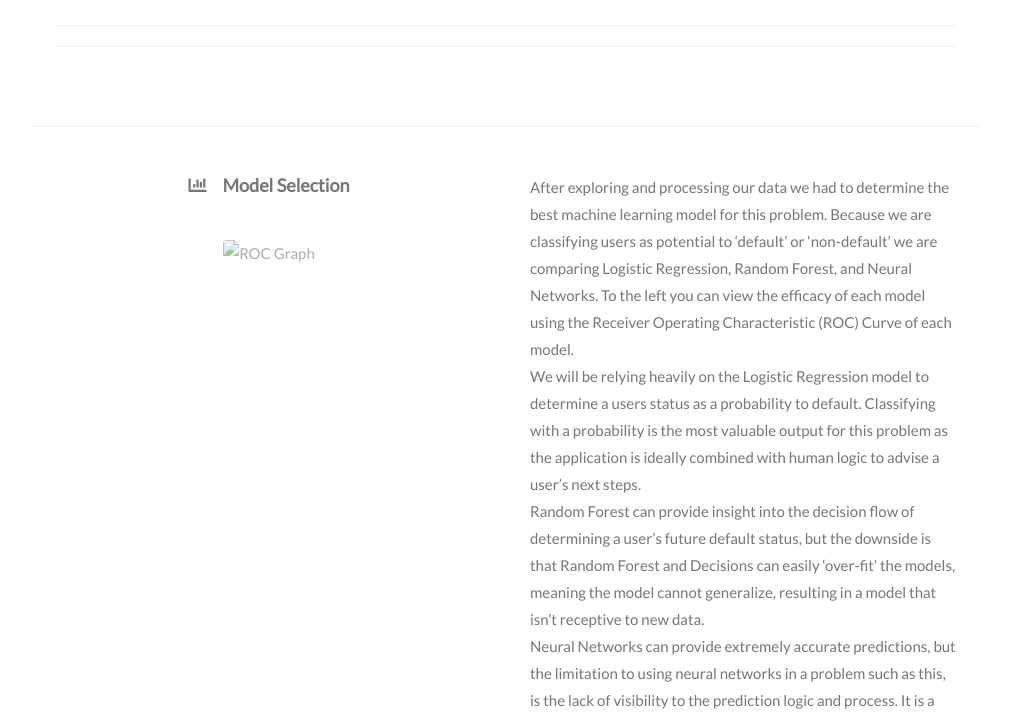
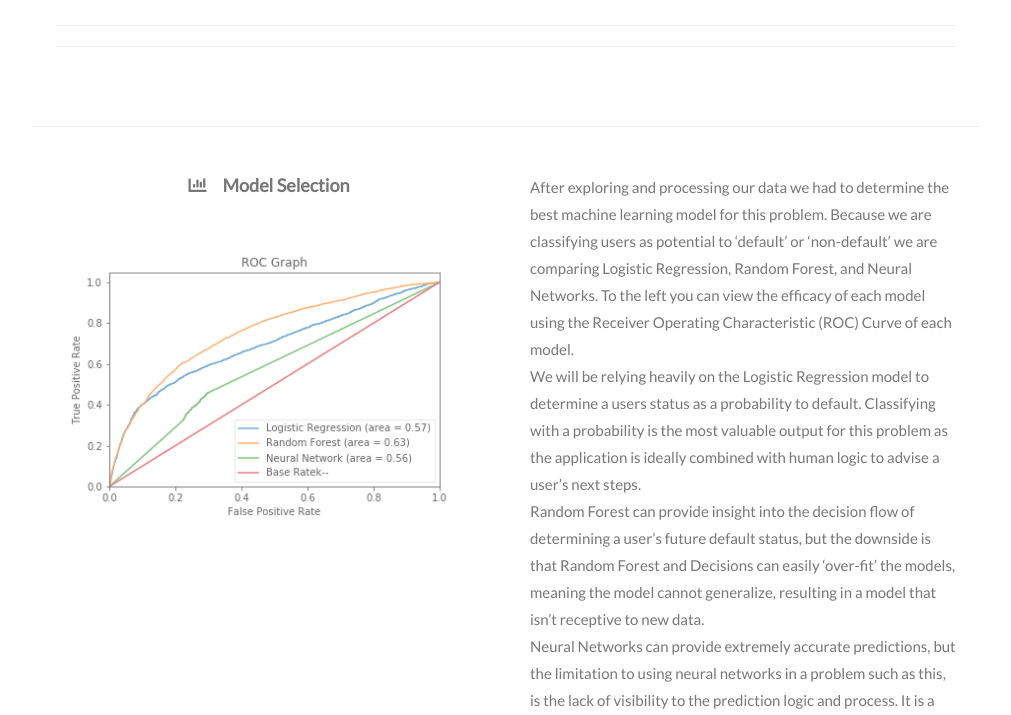
Before and after one commit to santosozoemena/Machine-Learning-Predicting-Credit-Card-Defualt, a Python web app: template templates/index.html in a window 1280 px wide. Shown: the part 4316-5031 px from the top of the page, without its empty margins (134-1145 px from the left). Run offline with Jinja, Linux system fonts and the light colour scheme; the template is opened without the code that fills it, so the values that code supplies are empty; some libraries are stand-ins or nearby versions.

Commit message:
fixed paths for ui

```diff
--- a/templates/index.html
+++ b/templates/index.html
@@ -3,7 +3,7 @@
 <title>Credit Default Risk </title>
 <meta charset="UTF-8">
 <meta name="viewport" content="width=device-width, initial-scale=1">
-<link rel="stylesheet" href="style.css">
+<link rel="stylesheet" href="../static/style.css">
 <link rel="stylesheet" href="https://fonts.googleapis.com/css?family=Lato">
 <link rel="stylesheet" href="https://cdnjs.cloudflare.com/ajax/libs/font-awesome/4.7.0/css/font-awesome.min.css">
 <link rel="stylesheet" href="https://use.fontawesome.com/releases/v5.0.10/css/all.css" integrity="sha384-+d0P83n9kaQMCwj8F4RJB66tzIwOKmrdb46+porD/OvrJ+37WqIM7UoBtwHO6Nlg" crossorigin="anonymous">
@@ -31,7 +31,7 @@ body, html {
 
 /* Second image (Portfolio) */
 .bgimg-2 {
-    background-image: url("https://cdn.pixabay.com/photo/2017/10/14/09/56/background-2850091_960_720.jpg");
+    background-image: url("../static/images.background.jpg");
     min-height: 400px;
 }
 
@@ -283,7 +283,7 @@ body, html {
     <div class="w3-row">
     <div class="w3-col m6 w3-center w3-padding-large">
       <h5><b><i class="	fa fa-bar-chart w3-margin-right"></i>Model Selection</b></h5><br>
-      <img src="#" class="w3-round w3-image w3-opacity w3-hover-opacity-off" alt="ROC Graph" width="500" height="333">
+      <img src="../static/images/ROC.png" class="w3-round w3-image w3-opacity w3-hover-opacity-off" alt="ROC Graph" width="500" height="333">
     </div>
 
     <!-- Hide this text on small devices -->
```
Also changed, not shown: static/images/background.jpg (added), static/style.css (renamed from templates/style.css), 1 other file.
